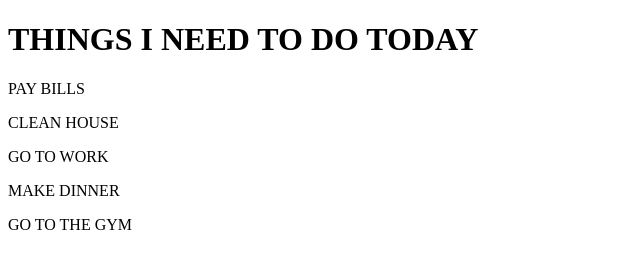
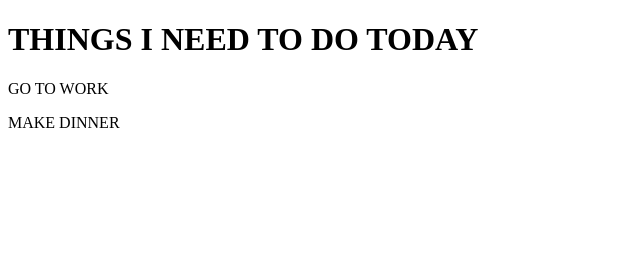
Before and after one commit to makenzieadams/Udemy_JS_Practice, a plain HTML site: page todo-app/index.html in a window 1280 px wide. Shown: the whole page, without its empty margins (0-640 px from the left). Drawn offline with Linux system fonts and the light colour scheme.

Commit message:
domchallenge2

```diff
--- a/todo-app/challenge-1.js
+++ b/todo-app/challenge-1.js
@@ -0,0 +1,6 @@
+const the = document.querySelectorAll("p");
+the.forEach(function (p) {
+  if (p.textContent.includes("THE")) {
+    p.remove();
+  }
+});
--- a/todo-app/index.html
+++ b/todo-app/index.html
@@ -1,13 +1,13 @@
 <!DOCTYPE html>
-
-<head>
+<html>
+  <head> </head>
   <body>
     <h1>THINGS I NEED TO DO TODAY</h1>
-    <p>PAY BILLS</p>
-    <p>CLEAN HOUSE</p>
+    <p>PAY THE BILLS</p>
+    <p>CLEAN THE HOUSE</p>
     <p>GO TO WORK</p>
     <p>MAKE DINNER</p>
     <p>GO TO THE GYM</p>
     <script src="challenge-1.js"></script>
   </body>
-</head>
+</html>
```
Also changed, not shown: 1 other file.
